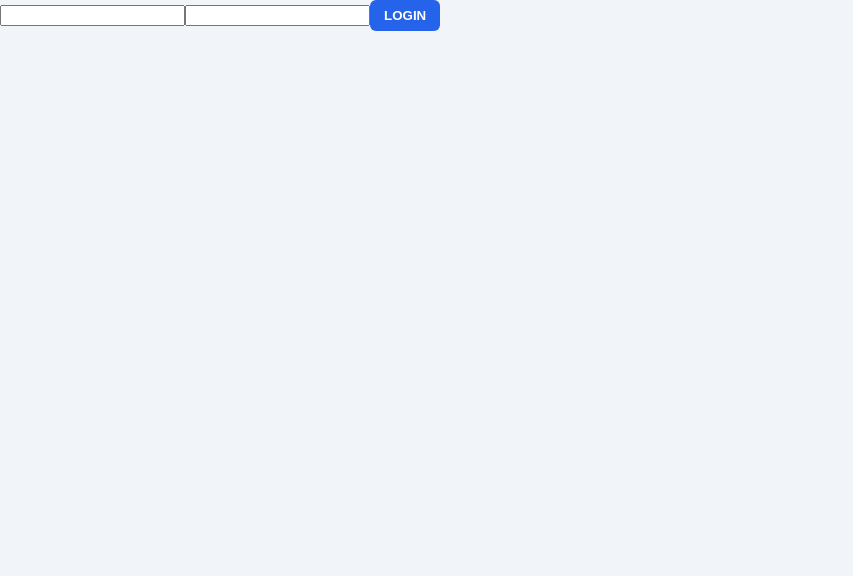
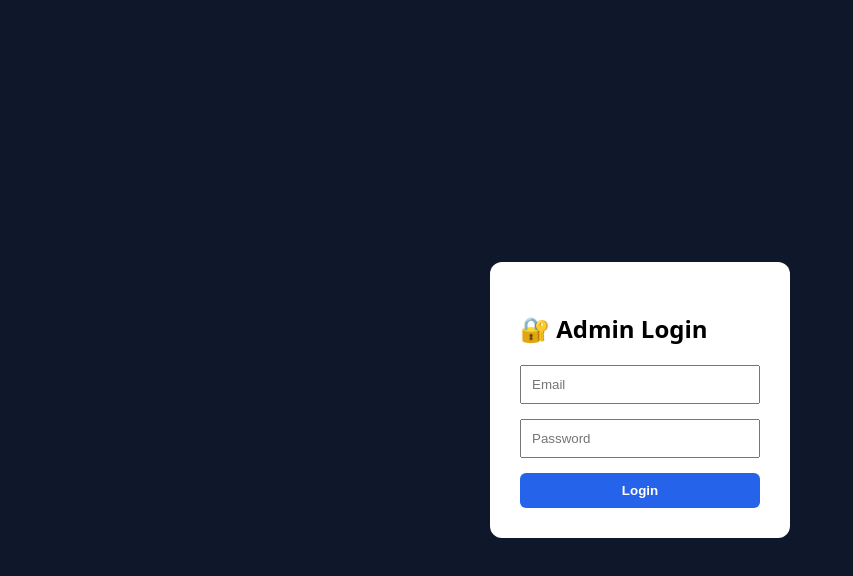
Before and after one commit to xyuifdnsky/jadwal-piket-sia, a Next.js app: page /login in a window 1280 px wide. Shown: the top 576 px of the page, without its empty margins (0-853 px from the left). Built offline with nearby package versions, Linux system fonts and the light colour scheme.

Commit message:
update ui login

```diff
--- a/pages/login.js
+++ b/pages/login.js
@@ -1,27 +1,90 @@
+import { useState } from "react";
 import { signInWithEmailAndPassword } from "firebase/auth";
 import { auth } from "../lib/firebase";
-import { useState } from "react";
+import { useRouter } from "next/router";
 
 export default function Login() {
-  const [email, setEmail] = useState("");
-  const [password, setPassword] = useState("");
 
-  const login = async () => {
-    try {
-      const res = await signInWithEmailAndPassword(auth, email, password);
-      console.log("LOGIN OK:", res.user.uid);
-      alert("LOGIN BERHASIL");
-    } catch (err) {
-      console.error("LOGIN ERROR FULL:", err);
-      alert(err.code + " | " + err.message);
-    }
-  };
+const router = useRouter();
 
-  return (
-    <div>
-      <input onChange={e => setEmail(e.target.value)} />
-      <input type="password" onChange={e => setPassword(e.target.value)} />
-      <button onClick={login}>LOGIN</button>
-    </div>
-  );
+const [email,setEmail]=useState("");
+const [password,setPassword]=useState("");
+
+const login = async ()=>{
+
+try{
+
+await signInWithEmailAndPassword(auth,email,password);
+
+router.push("/generate_jadwal");
+
+}catch(err){
+
+alert(err.message);
+
 }
+
+}
+
+return(
+
+<div style={wrap}>
+
+<div style={card}>
+
+<h2>🔐 Admin Login</h2>
+
+<input
+placeholder="Email"
+value={email}
+onChange={e=>setEmail(e.target.value)}
+style={input}
+/>
+
+<input
+type="password"
+placeholder="Password"
+value={password}
+onChange={e=>setPassword(e.target.value)}
+style={input}
+/>
+
+<button onClick={login} style={btn}>
+Login
+</button>
+
+</div>
+</div>
+
+)
+}
+
+const wrap={
+minHeight:"100vh",
+display:"flex",
+justifyContent:"center",
+alignItems:"center",
+background:"#0f172a"
+}
+
+const card={
+background:"white",
+padding:30,
+borderRadius:12,
+width:300
+}
+
+const input={
+width:"100%",
+padding:10,
+marginBottom:15
+}
+
+const btn={
+width:"100%",
+padding:10,
+background:"#2563eb",
+color:"white",
+border:"none",
+borderRadius:6
+}
--- a/styles/globals.css
+++ b/styles/globals.css
@@ -40,3 +40,56 @@ button {
 *:not(input):not(textarea) {
   caret-color: transparent;
 }
+
+
+* {
+  box-sizing: border-box;
+}
+
+body {
+  margin: 0;
+  font-family: system-ui, -apple-system, BlinkMacSystemFont, sans-serif;
+  background: #0f172a;
+}
+
+/* MOBILE TABLE SCROLL */
+.table-wrap {
+  overflow-x: auto;
+}
+
+/* CARD */
+.card {
+  background: white;
+  border-radius: 16px;
+  padding: 16px;
+  box-shadow: 0 10px 30px rgba(0,0,0,.3);
+}
+
+/* BUTTON */
+.btn {
+  padding: 10px 16px;
+  border-radius: 10px;
+  border: none;
+  background: #2563eb;
+  color: white;
+  cursor: pointer;
+  font-weight: 600;
+}
+
+/* NAVBAR */
+.navbar {
+  max-width: 1100px;
+  margin: auto;
+  padding: 10px;
+}
+
+/* RESPONSIVE */
+@media(max-width:768px){
+  h1{
+    font-size:20px;
+  }
+
+  table{
+    font-size:12px;
+  }
+}
```
